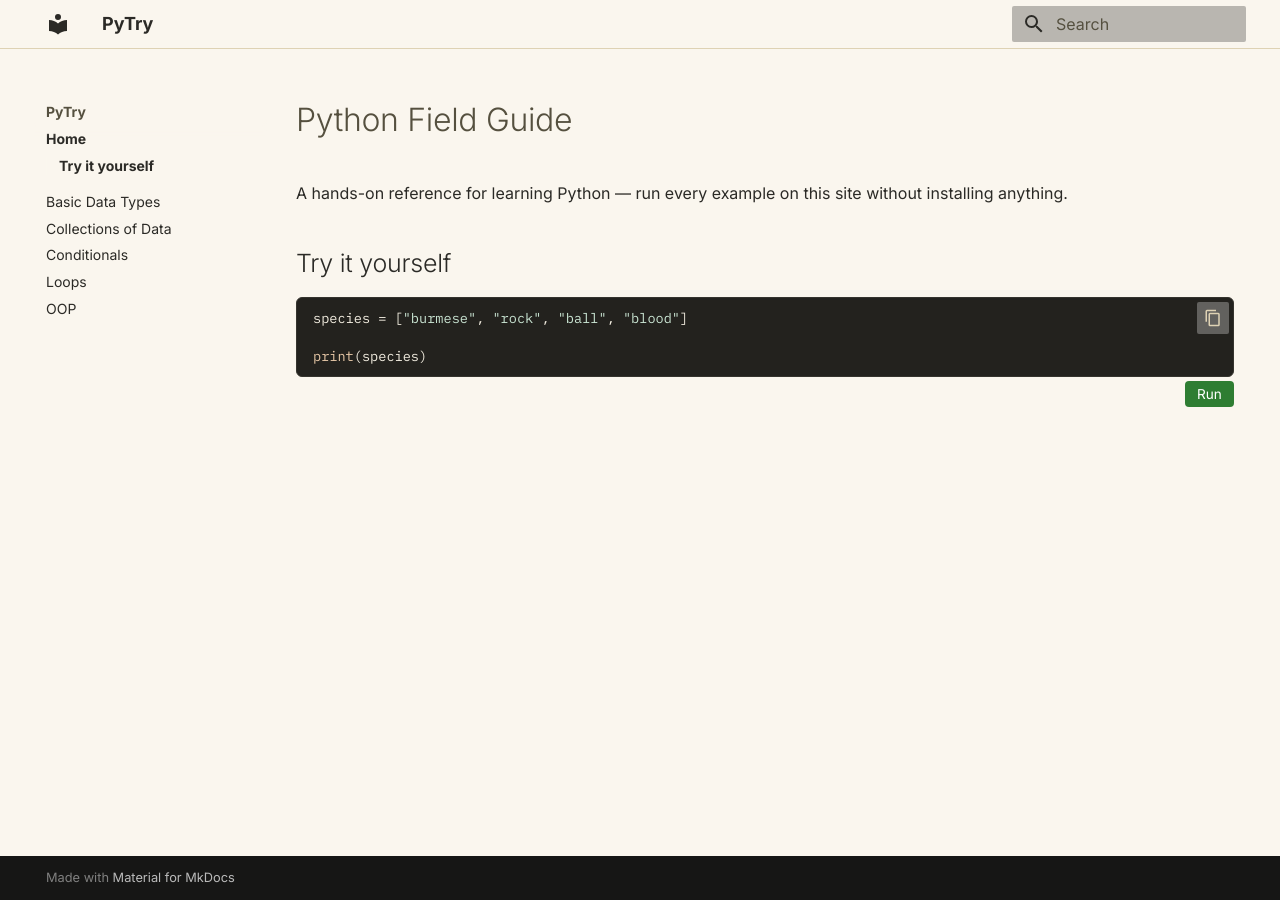
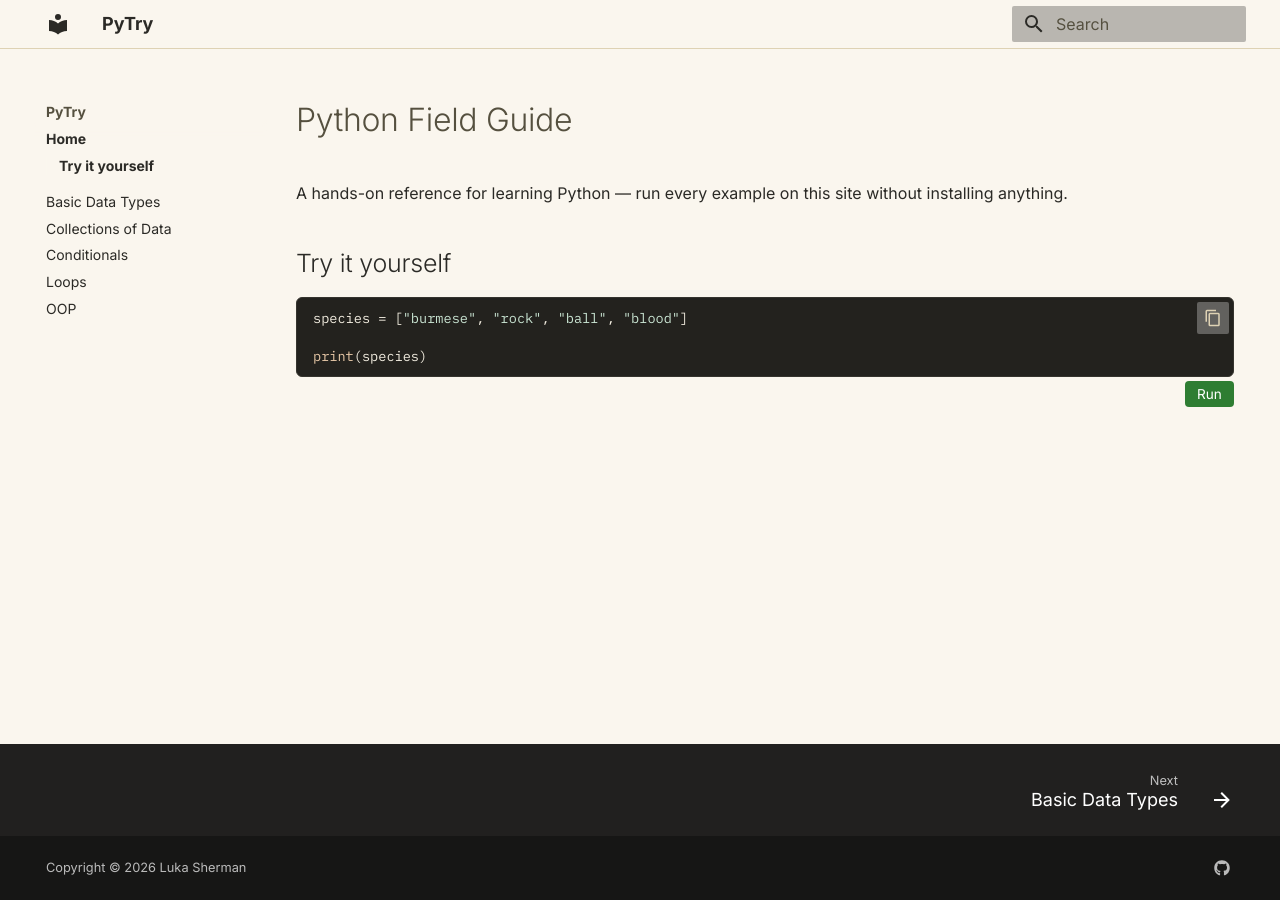
Before and after one commit to luka-sherman/python-field-guide, an MkDocs documentation site: the page built from docs/index.md, in a window 1280 px wide. Built offline with MkDocs 1.6.1 and Material for MkDocs 9.7.7, drawn with Linux system fonts in a browser that asks for light colours; nearby versions of some CDN libraries.

Commit message:
custom footer

```diff
--- a/mkdocs.yml
+++ b/mkdocs.yml
@@ -18,6 +18,7 @@ theme:
     primary: custom
     accent: custom
   features:
+    - navigation.footer
     - navigation.instant
     - navigation.top
     - navigation.tracking
@@ -33,6 +34,14 @@ markdown_extensions:
   - pymdownx.highlight:
       use_pygments: false
 
+copyright: Copyright &copy; <script>document.write(new Date().getFullYear())</script> Luka Sherman
+
+extra:
+  generator: false
+  social:
+    - icon: fontawesome/brands/github
+      link: https://github.com/luka-sherman
+
 extra_css:
   - stylesheets/extra.css
 
```
